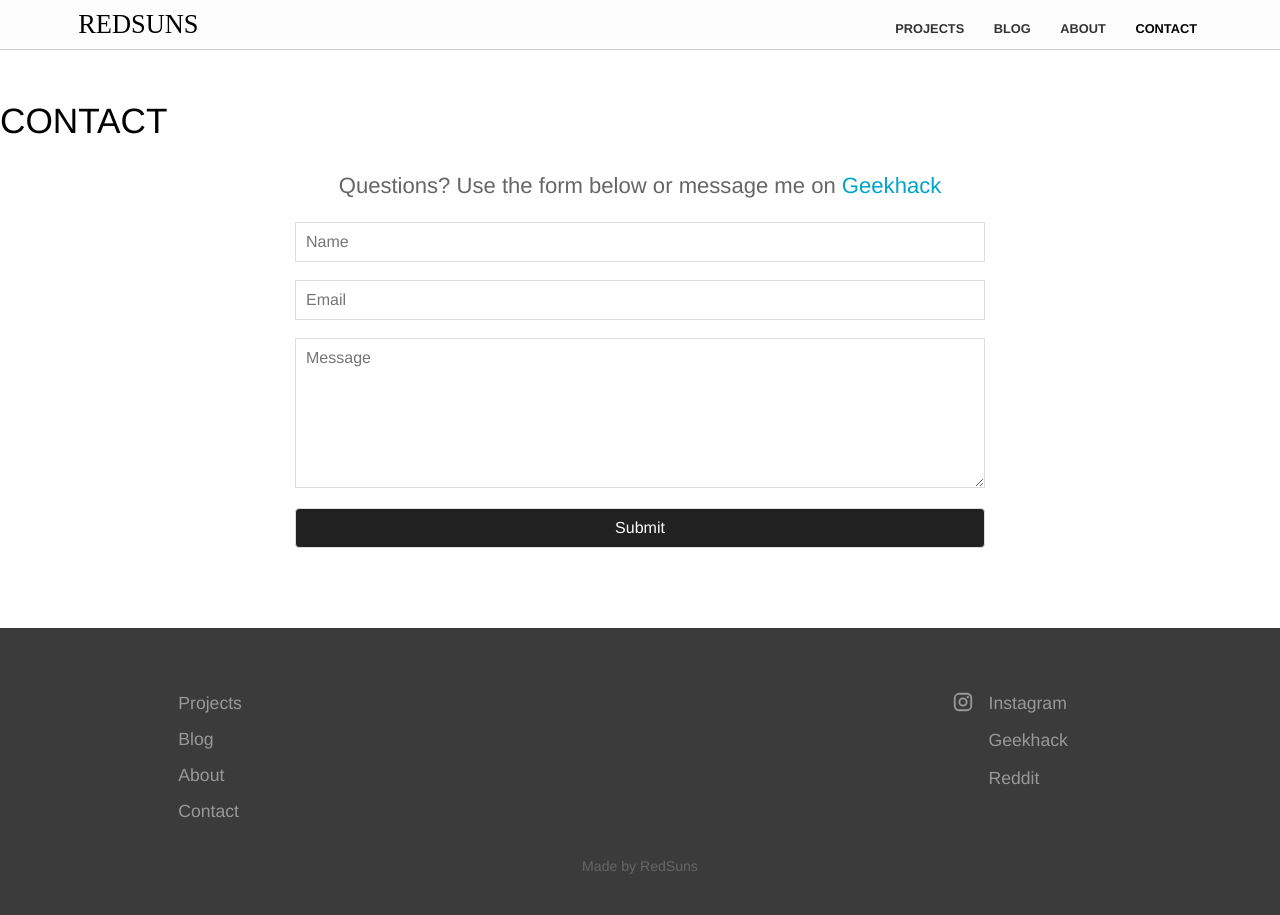
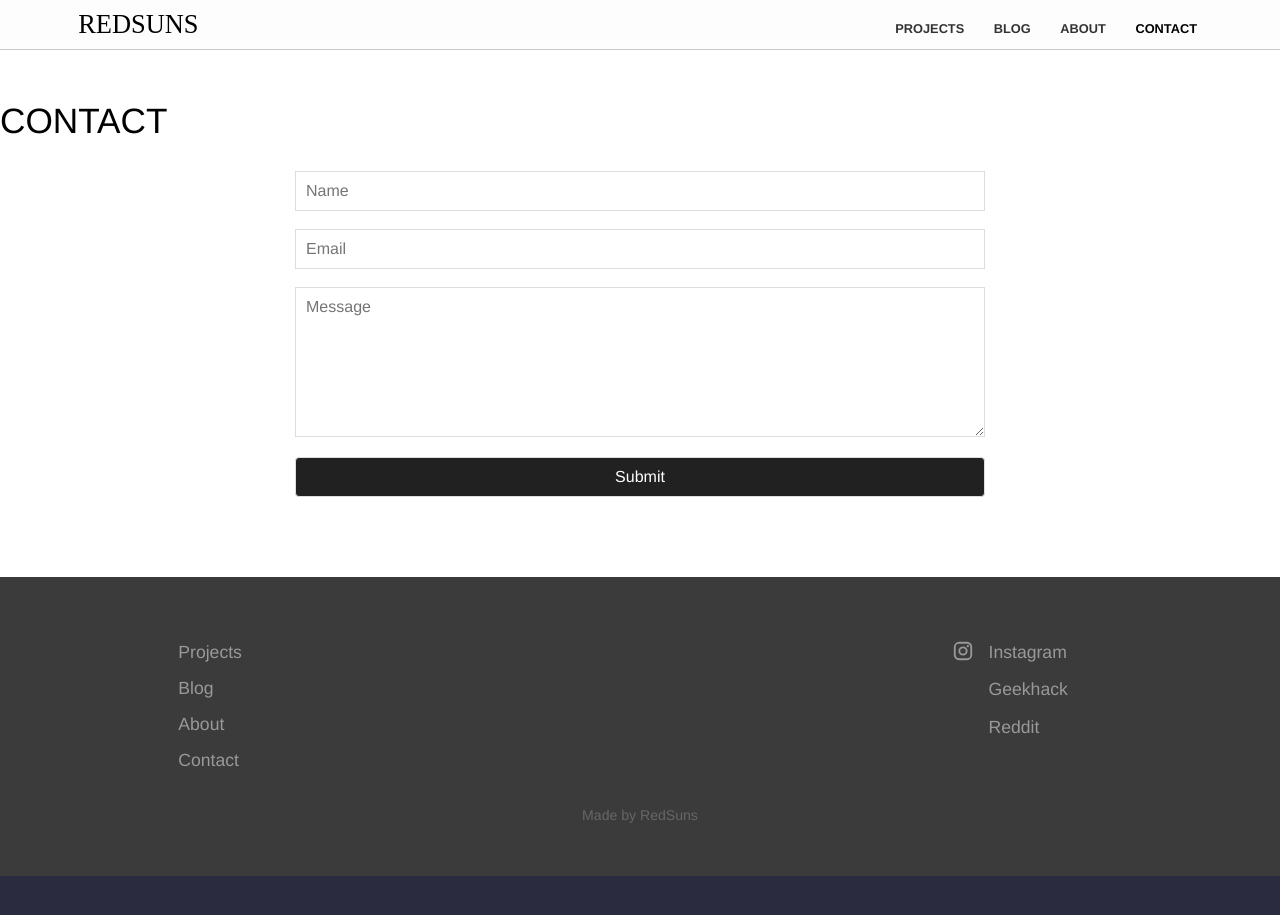
Before and after one commit to RedSunsRMK/redsunsrmk.github.io, a Jekyll site: the page built from contact.html, in a window 1280 px wide and 927 px high. Shown: the top 915 px of the window. Built offline with Jekyll 4.4.1, drawn with Linux system fonts in a browser that asks for light colours.

Commit message:
Update contact.html

```diff
--- a/contact.html
+++ b/contact.html
@@ -1,6 +1,6 @@
 ---
 title: CONTACT
-description: Questions? Use the form below or message me on <a href="https://geekhack.org/index.php?action=profile;u=64773" target="_blank">Geekhack</a>
+description:
 ---
 
 <div class="contact-box">
```
